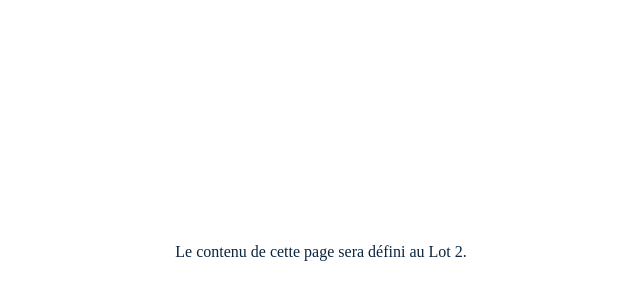
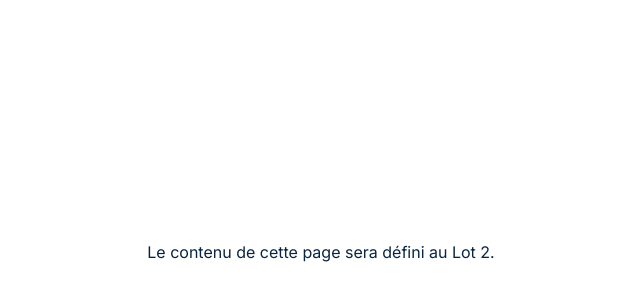
Before and after one commit to aimranee/ElearningAriba, a Next.js app: page / in a window 1280 px wide. Shown: the part 148-448 px from the top of the page, without its empty margins (319-959 px from the left). Built offline with nearby package versions, Linux system fonts and the light colour scheme.

Commit message:
#feat: wire Plus Jakarta Sans and Inter through next/font
- Replace Geist placeholder faces with the retained typefaces
- Fix broken font chain: --font-body / --font-heading-face now match globals.css
- Delete third Phase 0 placeholder comment (Geist)

```diff
--- a/src/app/layout.tsx
+++ b/src/app/layout.tsx
@@ -1,18 +1,11 @@
 import type { Metadata } from "next";
-import { Geist, Geist_Mono } from "next/font/google";
+import { Inter, Plus_Jakarta_Sans } from "next/font/google";
 import "./globals.css";
 import common from "@/locales/fr/common.json";
 
-// Geist is the untouched create-next-app library default, kept as a
-// placeholder: the real typography is defined by the Lot 1 design system
-// after client validation.
-const geistSans = Geist({
-  variable: "--font-geist-sans",
-  subsets: ["latin"],
-});
-
-const geistMono = Geist_Mono({
-  variable: "--font-geist-mono",
+const bodyFont = Inter({ variable: "--font-body", subsets: ["latin"] });
+const headingFont = Plus_Jakarta_Sans({
+  variable: "--font-heading-face",
   subsets: ["latin"],
 });
 
@@ -25,7 +18,7 @@ export default function RootLayout({ children }: LayoutProps<"/">) {
   return (
     <html
       lang="fr"
-      className={`${geistSans.variable} ${geistMono.variable} h-full antialiased`}
+      className={`${bodyFont.variable} ${headingFont.variable} h-full antialiased`}
     >
       <body className="min-h-full flex flex-col">{children}</body>
     </html>
```
